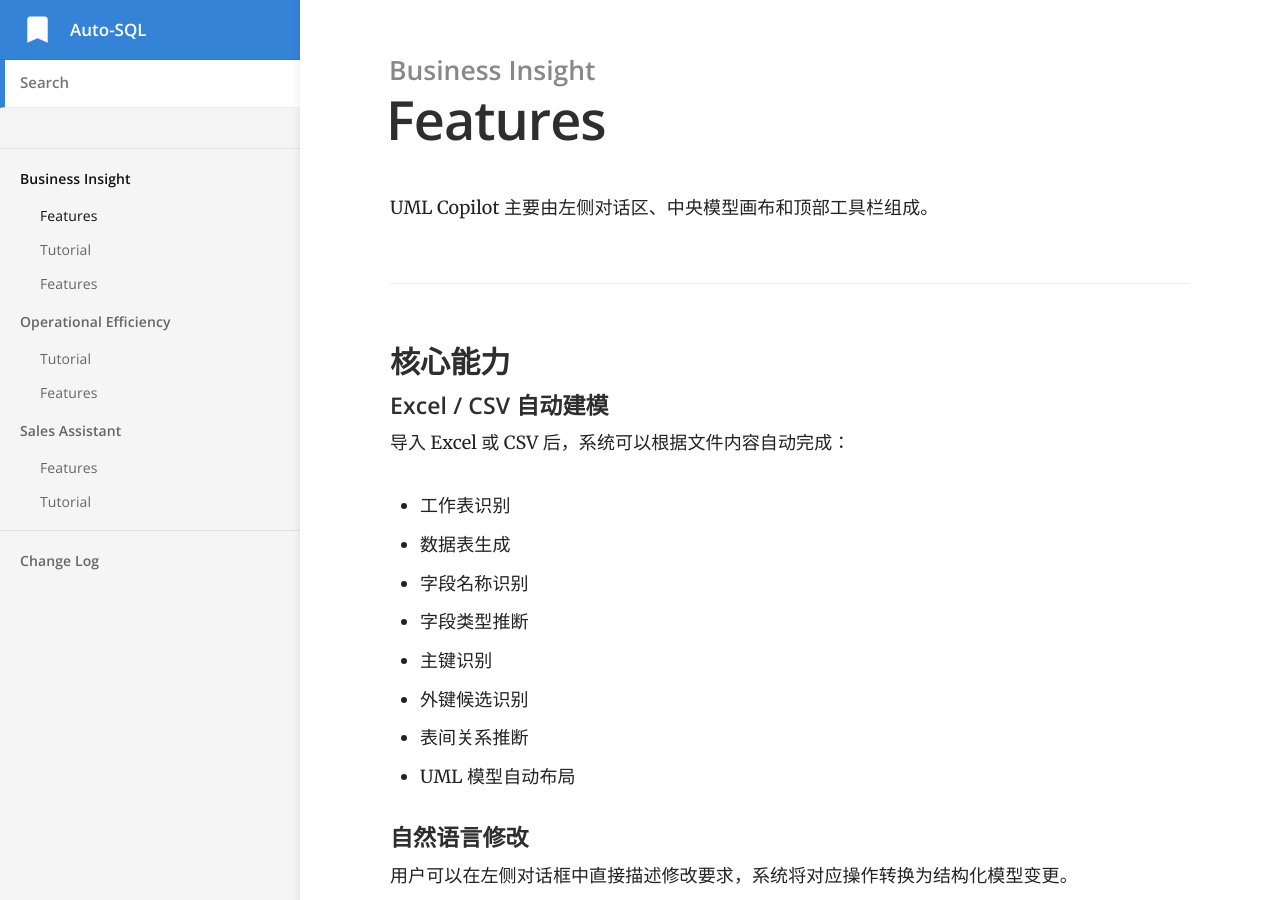
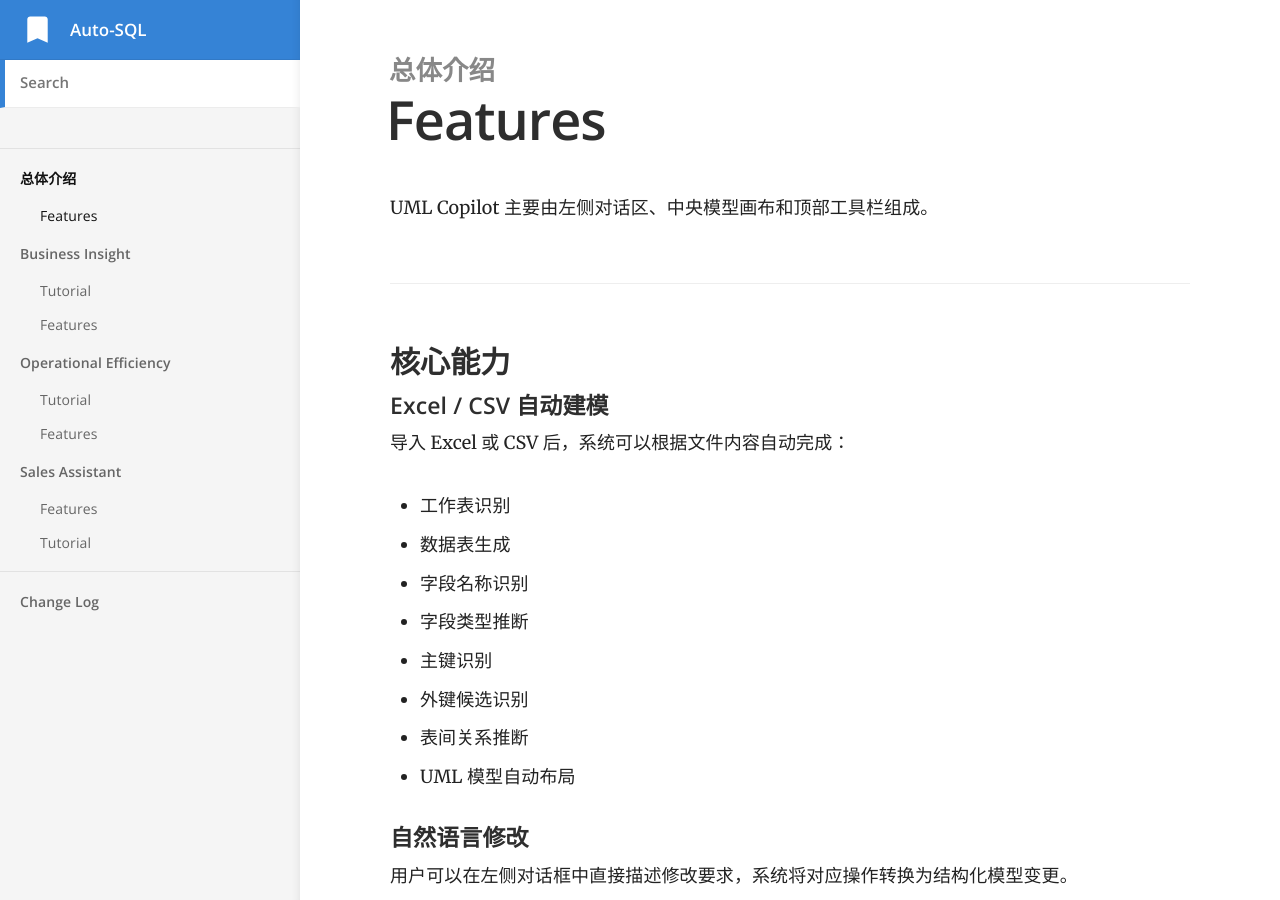
Before and after one commit to openerp-hk-t/doc, a Jekyll site: the page built from _docs/business insight/features.md, in a window 1280 px wide and 900 px high. Built offline with Jekyll 4.4.1, drawn with Linux system fonts in a browser that asks for light colours.

Commit message:
Change category from 'Business Insight' to '总体介绍'

```diff
--- a/_docs/business insight/features.md
+++ b/_docs/business insight/features.md
@@ -1,6 +1,6 @@
 ---
 title: Features
-category: Business Insight
+category: 总体介绍
 order: 1
 ---
 
```
